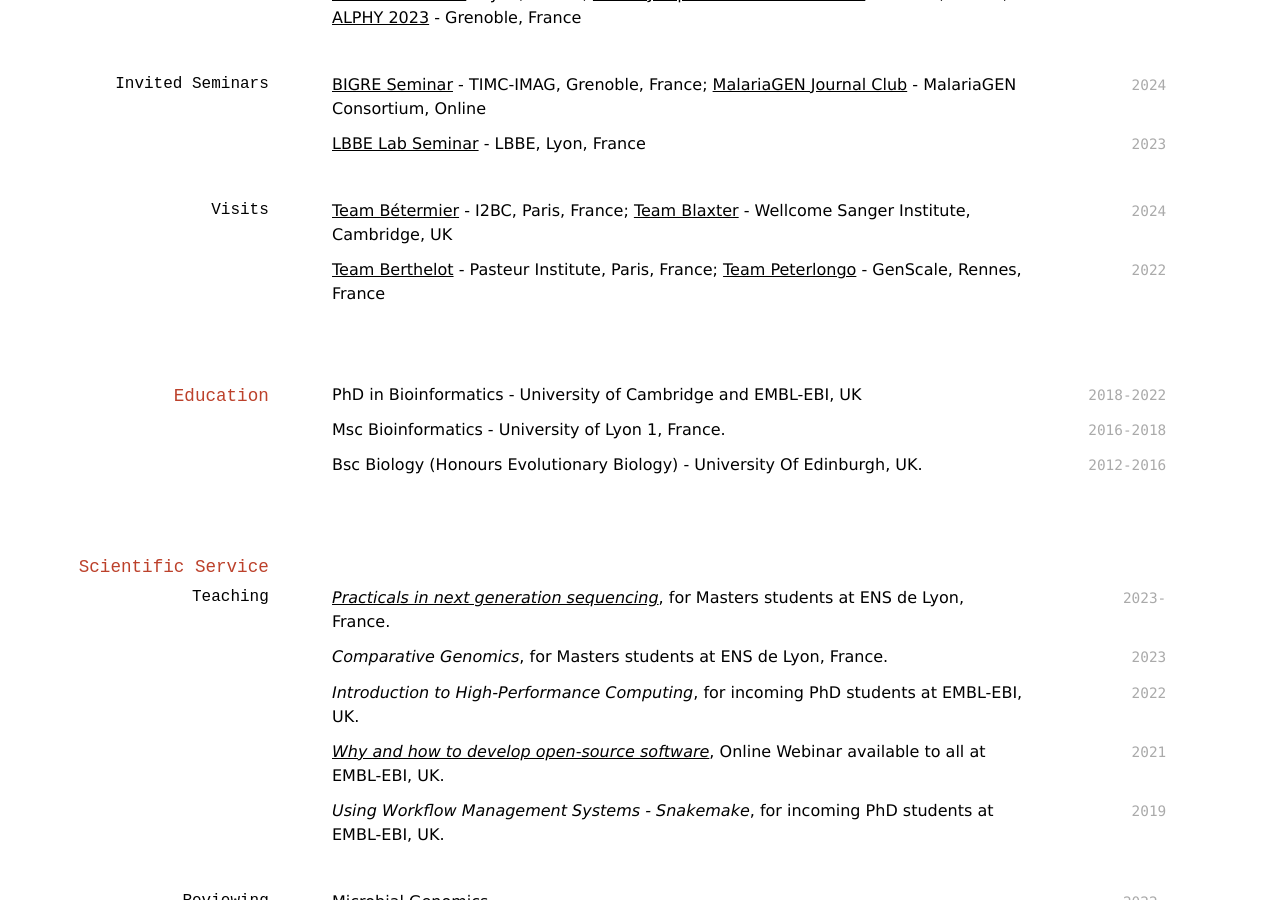
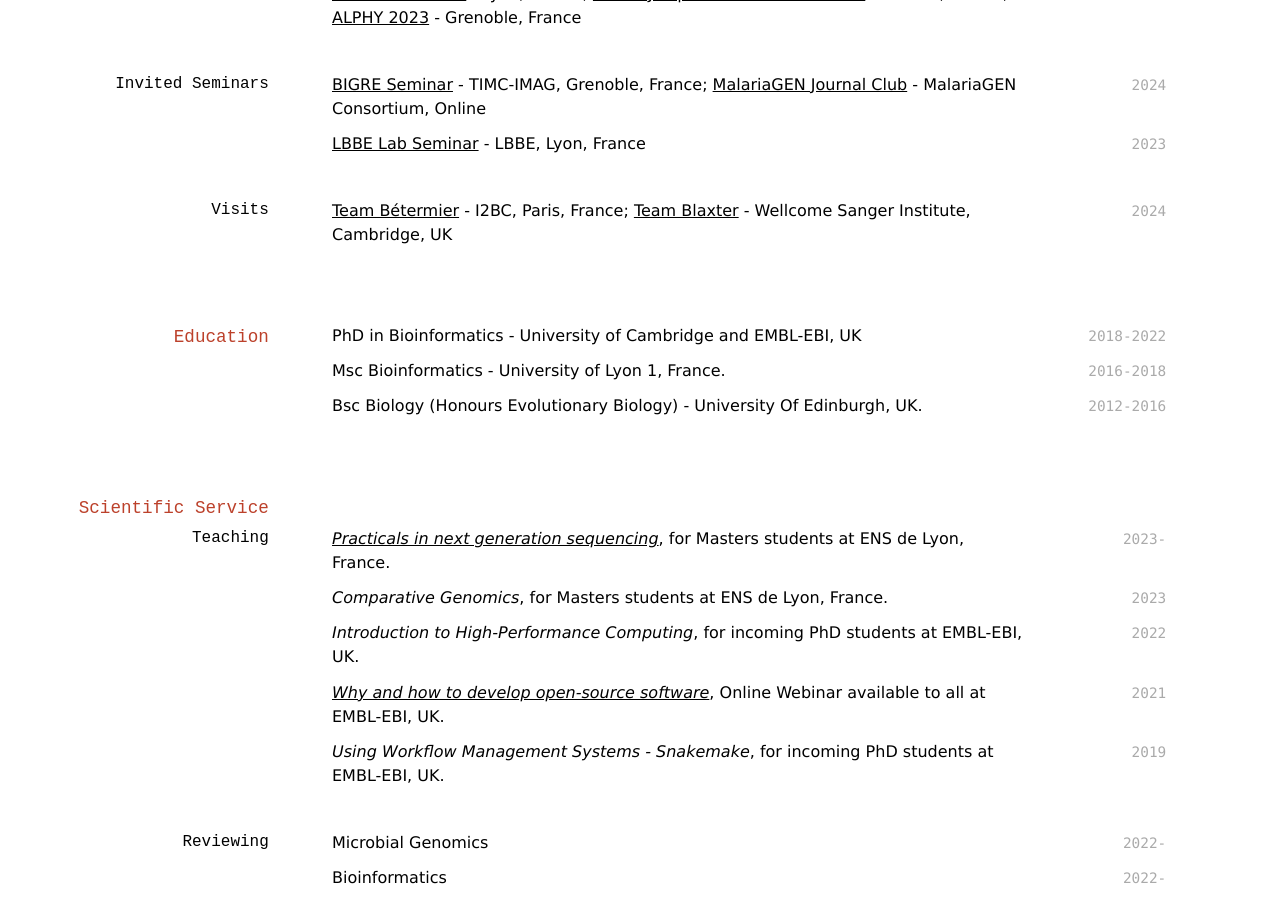
Before and after one commit to bricoletc/Brice_Markdown_CV, a Jekyll site: the page built from index.md, in a window 1280 px wide and 900 px high, scrolled down 772 px. Built offline with Jekyll 4.4.1, drawn with Linux system fonts in a browser that asks for light colours.

Commit message:
Removed visits

```diff
--- a/index.md
+++ b/index.md
@@ -63,10 +63,6 @@ TODO
 `2024`
 [Team Bétermier](https://www.i2bc.paris-saclay.fr/equipe-programmed-genome-rearrangements/) - I2BC, Paris, France;
 [Team Blaxter](https://www.sanger.ac.uk/group/blaxter-group/) - Wellcome Sanger Institute, Cambridge, UK
-
-`2022`
-[Team Berthelot](https://research.pasteur.fr/en/team/comparative-functional-genomics/) - Pasteur Institute, Paris, France;
-[Team Peterlongo](https://team.inria.fr/genscale/) - GenScale, Rennes, France
 
 
 ## Education
```
